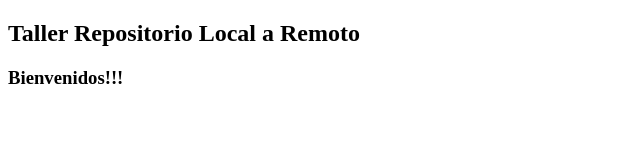
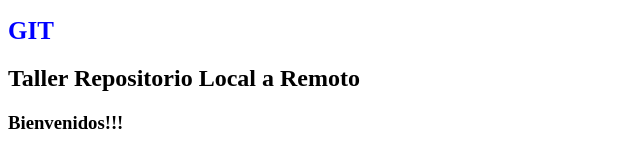
Before and after one commit to Dianagodoy11/taller0002Git, a plain HTML site: page index.html in a window 1280 px wide. Shown: the whole page, without its empty margins (0-640 px from the left). Drawn offline with Linux system fonts and the light colour scheme.

Commit message:
Tercer commit vincular css y js a Index

```diff
--- a/css/estilos.css
+++ b/css/estilos.css
@@ -1,4 +1,4 @@
 h1 {
 color: blue;
-font-size: 15px;
+font-size: 25px;
 }
--- a/index.html
+++ b/index.html
@@ -4,8 +4,11 @@
     <meta charset="UTF-8">
     <meta name="viewport" content="width=device-width, initial-scale=1.0">
     <title>Taller0002Git</title>
+    <link rel="stylesheet" href="./css/estilos.css">
+    <script src="./js/script.js"></script>
 </head>
 <body>
+    <h1>GIT</h1>
     <h2>Taller Repositorio Local a Remoto</h2>
     <h3>Bienvenidos!!!</h3>
 </body>
```
